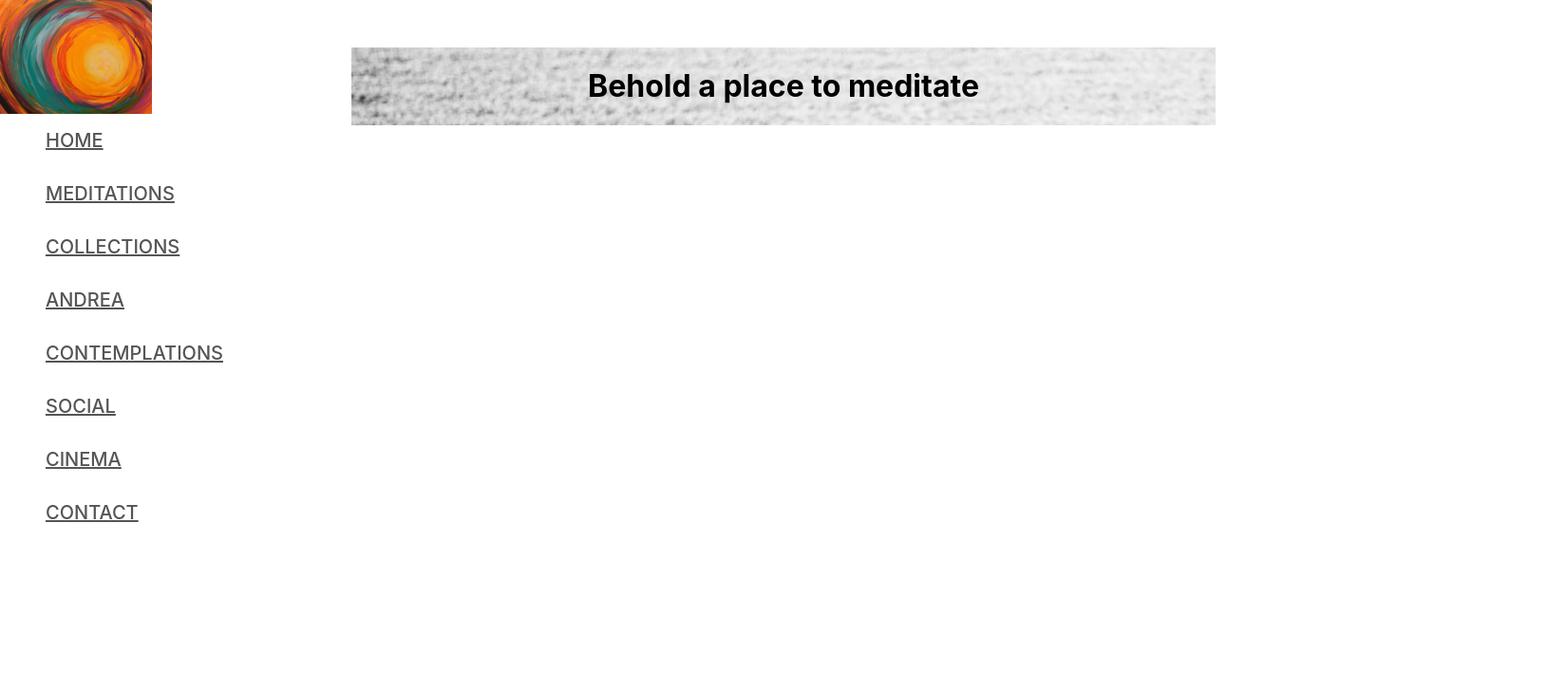
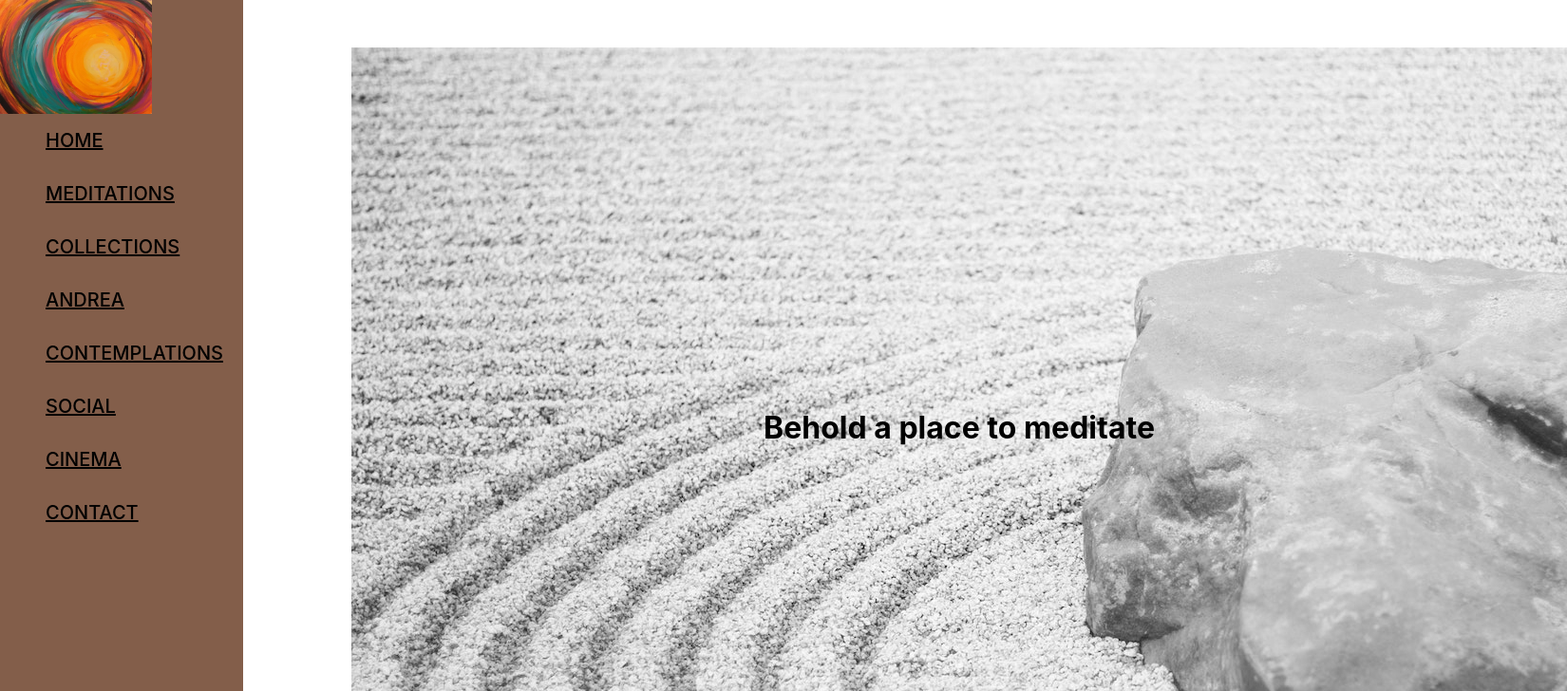
Before and after one commit to dorjepadma/andreatraber, a React (Create React App) app: page /meditations in a window 1280 px wide. Shown: the top 728 px of the page at 95% size, 1650 px wide, since content can reach past the window. Built offline with nearby package versions, Linux system fonts and the light colour scheme.

Commit message:
added more sidebar styling

```diff
--- a/src/components/navigation/navigation.component.jsx
+++ b/src/components/navigation/navigation.component.jsx
@@ -28,7 +28,7 @@ const Navigation = () => {
 <div >
 <div className={'navigation'}>
 
-      <Link  to='/' >
+      <Link  to='/home' >
         <img className='navigation_Logo' src={Hung} alt='nestz logo'></img>
       </Link>
       <div className='navigation_Menu'>
--- a/src/components/navigation/navigation.styles.scss
+++ b/src/components/navigation/navigation.styles.scss
@@ -10,8 +10,8 @@
     top: 0;
     left: 0;
     height: 100vh;
-    width: 320px;
-    background-color: #fff;
+    width: 20%;
+    background-color: #835E4A;
 
     &_Logo {
       display: grid;
@@ -32,7 +32,7 @@
     padding: 1rem 3rem;
     font-size: 1.25rem;
     font-weight: 500;
-    color: #555555;
+    color: black;
     transition: color 0.3s ease-in-out;
 
     &.active {
--- a/src/pages/cinema/cinema.components.jsx
+++ b/src/pages/cinema/cinema.components.jsx
@@ -4,7 +4,7 @@ const Cinema = () => {
   return (
     <div className="cinema">
       <h1> Behold a Cinema Page </h1>
-      <iframe width="560" height="315" src="https://www.youtube.com/embed/VA04DTP5rKA" title="YouTube video player" frameborder="0" allow="accelerometer; autoplay; clipboard-write; encrypted-media; gyroscope; picture-in-picture" allowfullscreen></iframe>
+      <iframe width="560" height="315" src="https://www.youtube.com/embed/VA04DTP5rKA" title="YouTube video player" frameborder="3" allow="accelerometer; autoplay; clipboard-write; encrypted-media; gyroscope; picture-in-picture" allowfullscreen></iframe>
     </div>
   );
 
--- a/src/pages/meditations/meditations.styles.scss
+++ b/src/pages/meditations/meditations.styles.scss
@@ -1,13 +1,11 @@
 .meditationContainer {
   padding: 0;
   margin: 0;
-  list-style: none;
+  width: 100vw;
+  height: 100vh;
   display: flex;
   flex-direction: column;
   align-items: center;
   justify-content: center;
-  width: 100%;
-  height: 100%;
-  background-color: #fafafa;
   background-image: url("../../assets/images/meditations.png");
 }
```
